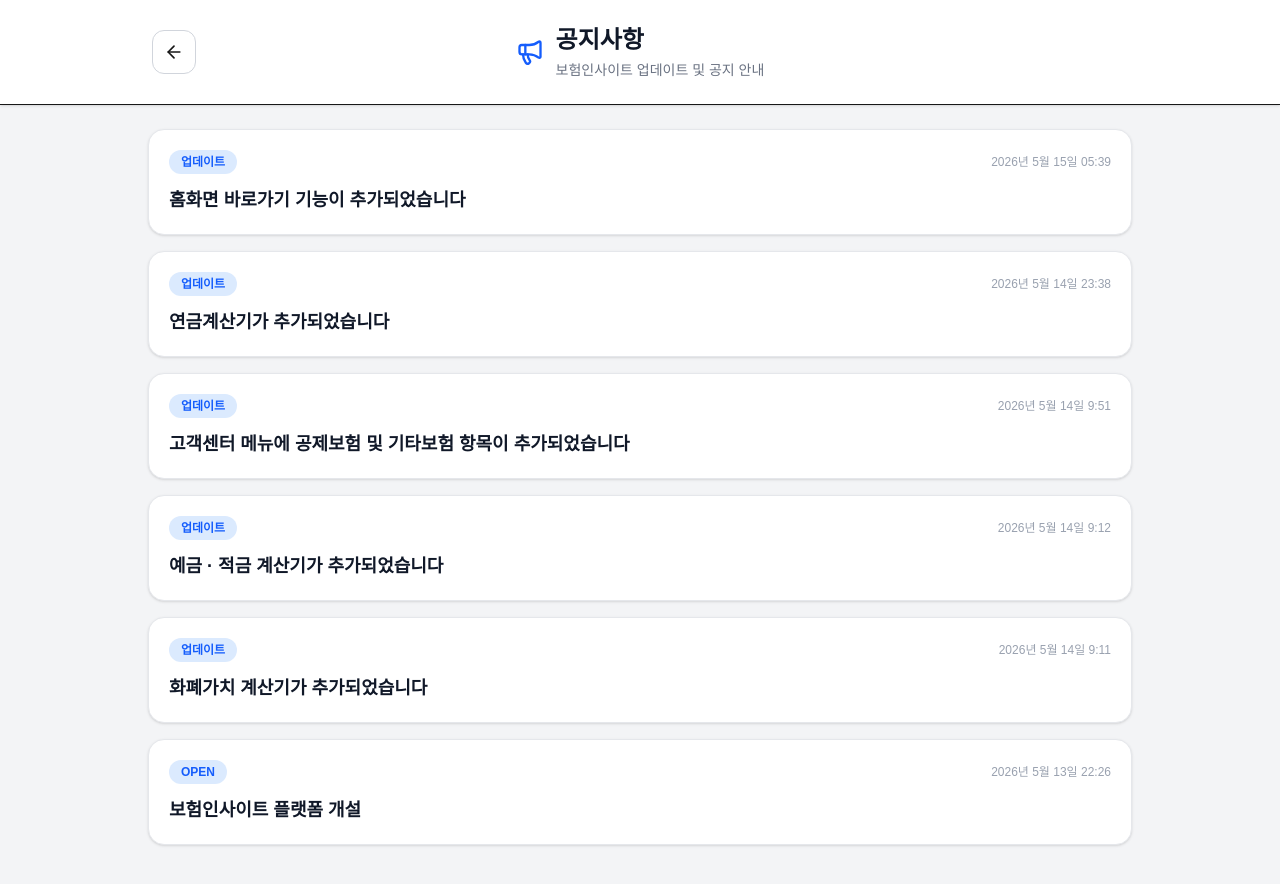
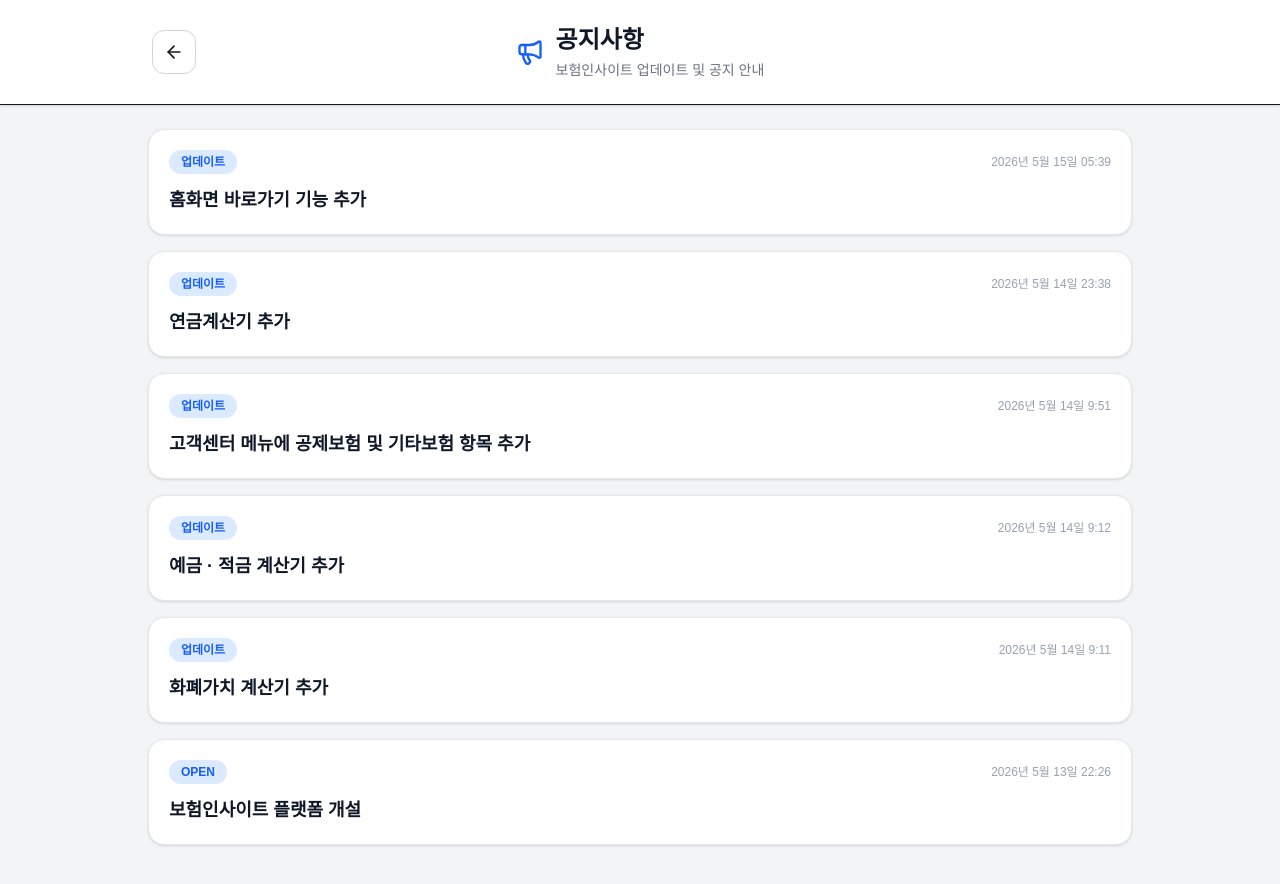
Before and after one commit to bjy3204/insurance-insight, a Next.js app: page /notice in a window 1280 px wide. Shown: the top 884 px of the page. Built offline with nearby package versions, Linux system fonts and the light colour scheme.

Commit message:
fix notice detail layout

```diff
--- a/app/notice/notices.ts
+++ b/app/notice/notices.ts
@@ -1,8 +1,8 @@
-export const noticeVersion = 3;
+export const noticeVersion = 4;
 export const notices = [
     {
   id: 6,
-  title: "홈화면 바로가기 기능이 추가되었습니다",
+  title: "홈화면 바로가기 기능 추가",
   date: "2026년 5월 15일 05:39",
   category: "업데이트",
   content: `보험인사이트를 더 편하게 이용하실 수 있도록
@@ -38,7 +38,7 @@ PC
     id: 5,
     date: "2026년 5월 14일 23:38",
     category: "업데이트",
-    title: "연금계산기가 추가되었습니다",
+    title: "연금계산기 추가",
     content: `
 연금계산기가 추가되었습니다.
 
@@ -58,7 +58,7 @@ PC
     id: 4,
     date: "2026년 5월 14일 9:51",
     category: "업데이트",
-    title: "고객센터 메뉴에 공제보험 및 기타보험 항목이 추가되었습니다",
+    title: "고객센터 메뉴에 공제보험 및 기타보험 항목 추가",
     content: `
 고객센터 메뉴에 공제보험 및 기타보험 항목이 추가되었습니다.
 
@@ -71,7 +71,7 @@ PC
     id: 3,
     date: "2026년 5월 14일 9:12",
     category: "업데이트",
-    title: "예금 · 적금 계산기가 추가되었습니다",
+    title: "예금 · 적금 계산기 추가",
     content: `
 예금 · 적금 계산기가 추가되었습니다 !
 
@@ -85,7 +85,7 @@ PC
     id: 2,
     date: "2026년 5월 14일 9:11",
     category: "업데이트",
-    title: "화폐가치 계산기가 추가되었습니다",
+    title: "화폐가치 계산기 추가",
     content: `
 화폐가치 계산기가 추가되었습니다 !
 
```
